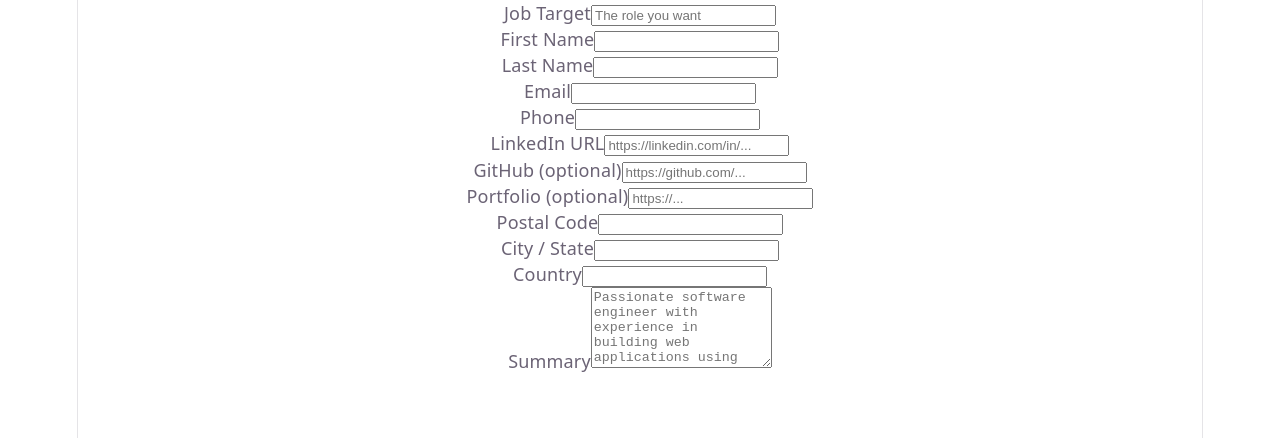
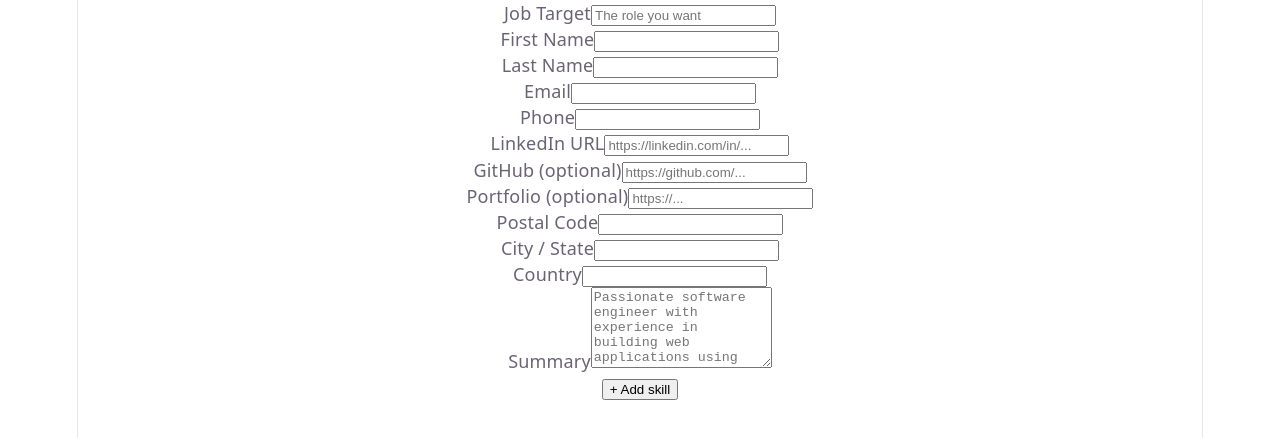
Before and after one commit to krig6/odin-cv-application, a React (Vite) app: page / in a window 1280 px wide. Shown: the top 438 px of the page. Built offline with nearby package versions, Linux system fonts and the light colour scheme.

Commit message:
feat(Skills): add Skills component to input panel and include in App layout

```diff
--- a/src/App.jsx
+++ b/src/App.jsx
@@ -1,5 +1,6 @@
 import { PersonalDetails } from "./components/PersonalDetails"
 import { Summary } from "./components/Summary"
+import { Skills } from "./components/Skills"
 
 export const App = () => {
   return (
@@ -8,6 +9,7 @@ export const App = () => {
         <div className="cv-builder__inputs">
           <PersonalDetails />
           <Summary />
+          <Skills />
         </div>
         <div className="cv-builder__preview">
         </div>
--- /dev/null
+++ b/src/components/Skills.jsx
@@ -0,0 +1,9 @@
+export const Skills = () => {
+  return (
+    <div className="skills">
+      <div className="skills__fields">
+      </div>
+      <button className="skills__add-btn" type="button">+ Add skill</button>
+    </div>
+  )
+}
```
